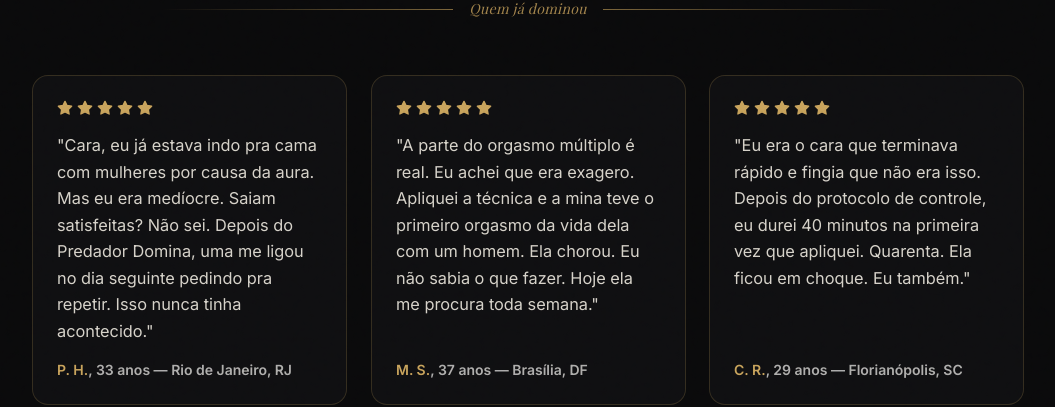
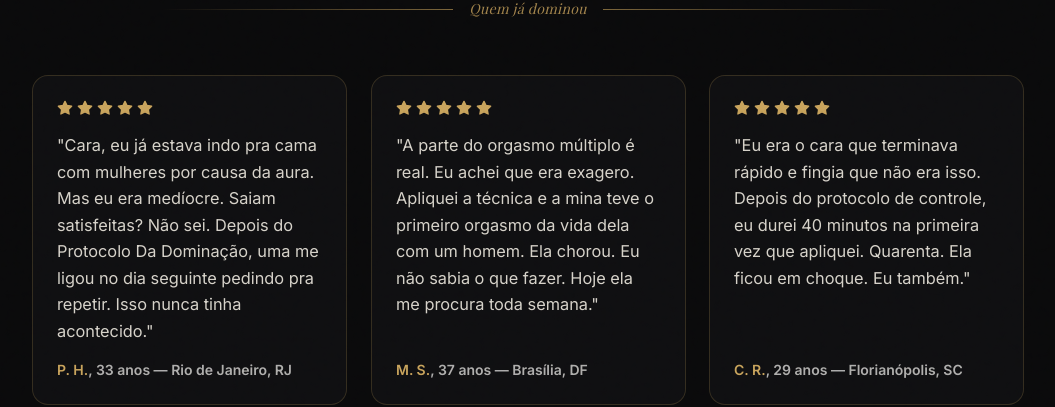
Before and after one commit to pagamentospablorodriguez-dev/AP-UP, a React (Vite) app: page /oto2 in a window 1280 px wide. Shown: the part 3034-3441 px from the top of the page, without its empty margins (112-1167 px from the left). Built offline with nearby package versions, Linux system fonts and the light colour scheme; a web font is replaced by a local one.

Commit message:
Update Oto2.tsx

```diff
--- a/src/screens/Oto2.tsx
+++ b/src/screens/Oto2.tsx
@@ -21,7 +21,7 @@ interface Oto2Props {
 const testimonials: Testimonial[] = [
   {
     quote:
-      'Cara, eu já estava indo pra cama com mulheres por causa da aura. Mas eu era medíocre. Saiam satisfeitas? Não sei. Depois do Predador Domina, uma me ligou no dia seguinte pedindo pra repetir. Isso nunca tinha acontecido.',
+      'Cara, eu já estava indo pra cama com mulheres por causa da aura. Mas eu era medíocre. Saiam satisfeitas? Não sei. Depois do Protocolo Da Dominação, uma me ligou no dia seguinte pedindo pra repetir. Isso nunca tinha acontecido.',
     name: 'P. H.',
     age: 33,
     city: 'Rio de Janeiro, RJ',
@@ -296,7 +296,7 @@ export default function Oto2({ checkoutUrl, onNo }: Oto2Props) {
             Você já tem a aura. Já tem o mapa da caçada.{' '}
             <strong>Falta o que decide tudo.</strong> A cama é onde o homem se
             prova ou se queima. Esta é a última tela de oferta do funil. Quando você
-            clicar em qualquer botão, ela some. <em>O Predador Domina</em> não
+            clicar em qualquer botão, ela some. <em>O Protocolo Da Dominação</em> não
             estará à venda em nenhuma página do produto.
           </p>
         </div>
@@ -305,7 +305,7 @@ export default function Oto2({ checkoutUrl, onNo }: Oto2Props) {
           <YesNoCTAs
             checkoutUrl={checkoutUrl}
             onNo={onNo}
-            yesLabel="Sim, Quero O Predador Domina Por R$ 197"
+            yesLabel="Sim, Quero O Protocolo Da Dominação Por R$ 197"
           />
         </div>
       </section>
@@ -318,7 +318,7 @@ export default function Oto2({ checkoutUrl, onNo }: Oto2Props) {
         <div className="reveal flex flex-col items-center gap-3 rounded-2xl border border-gold/20 bg-ink-800/40 p-8">
           <Crown className="h-6 w-6 text-gold" />
           <p className="font-serif text-xl italic text-gold/90">
-            Lembre-se: quando você sair desta tela, O Predador Domina some para
+            Lembre-se: quando você sair desta tela, O Protocolo Da Dominação some para
             sempre. A aura faz ela olhar. O mapa faz ela ir. Isso faz ela voltar.
           </p>
           <div className="mt-4 flex items-center gap-2 text-cream/50">
```
